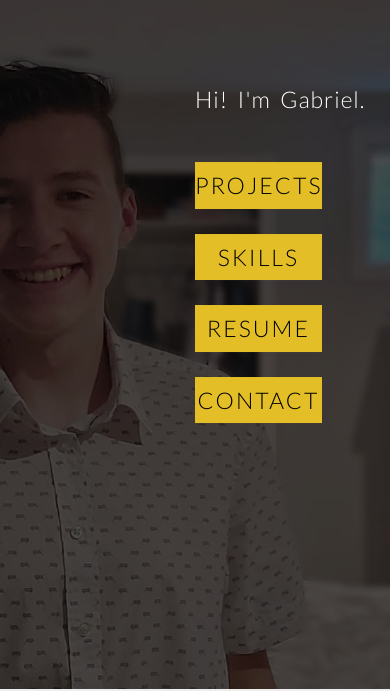
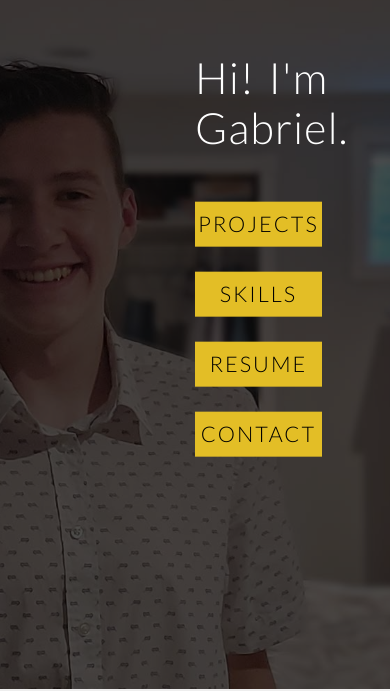
Before and after one commit to GabrielRochon/GabrielRochon.github.io, a plain HTML site: page index.html in a window 390 px wide. Shown: the part 155-846 px from the top of the page. Drawn offline with nearby package versions, Linux system fonts and the light colour scheme.

Commit message:
Enlaged h1 header title

```diff
--- a/resources/css/queries.css
+++ b/resources/css/queries.css
@@ -24,8 +24,6 @@
     }
 
     body { font-size: 17px; }
-
-    h1 { font-size: 150%; }
 
     .col { width: 100% }    /* Cols will stack */
 
@@ -57,4 +55,6 @@
         height
         width: 100%;
     }
+
+    body { font-size: 16px; }
 }
--- a/resources/css/style.css
+++ b/resources/css/style.css
@@ -50,9 +50,10 @@ h3 {
 h1 {
     margin: 0 0 20px 0;
     color: #fff;
-    font-size: 220%;
+    font-size: 300%;
     word-spacing: 4px;
     letter-spacing: 1px;
+    max-width: 40vw;
 }
 
 h2 {
--- a/resources/js/script.js
+++ b/resources/js/script.js
@@ -5,6 +5,11 @@ $(document).ready(function() {
          plugins: ['follower'],
          theme: ['tooltipster-shadow', 'tooltipster-shadow-customized']
      });
+
+
+    /* Sticky nav that appears after landing page */
+
+
 
     /* Hero buttons scroll to sections */
     $('.js--scroll-to-projects').click(function () {
```
